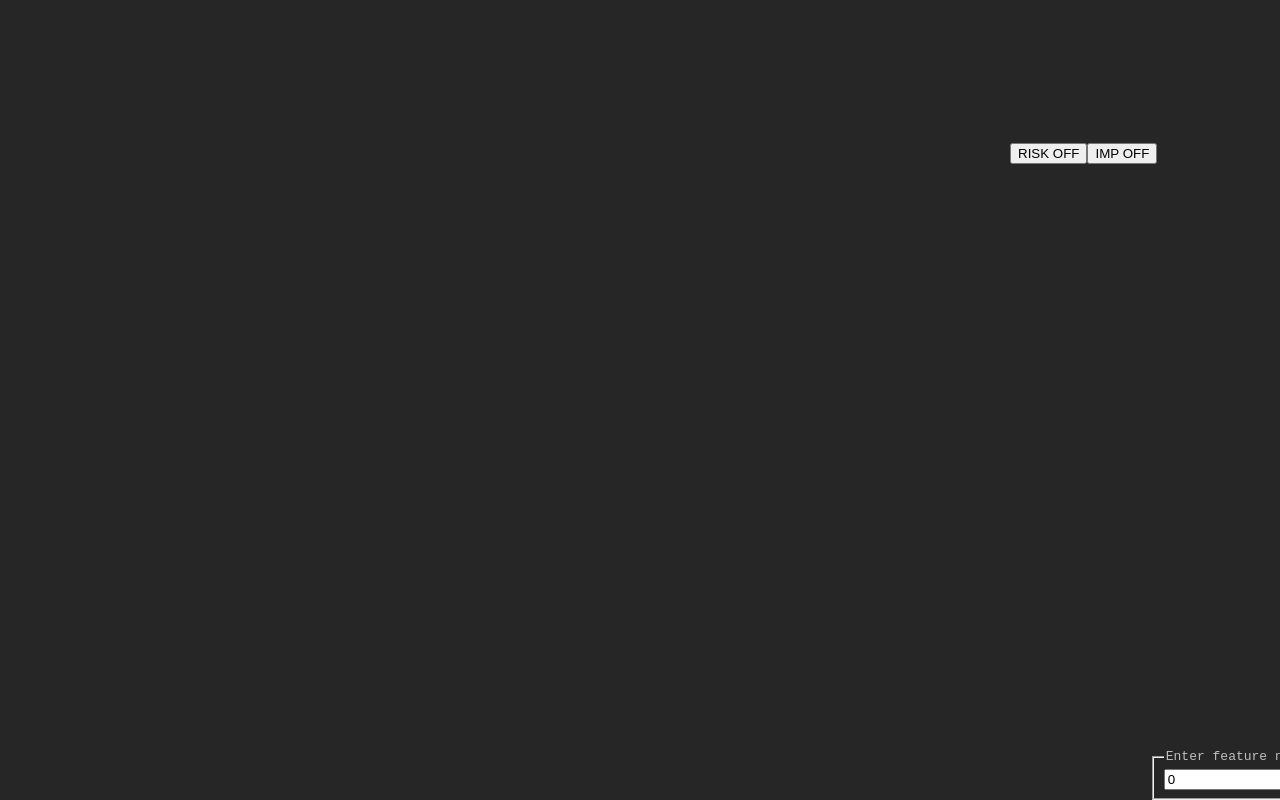
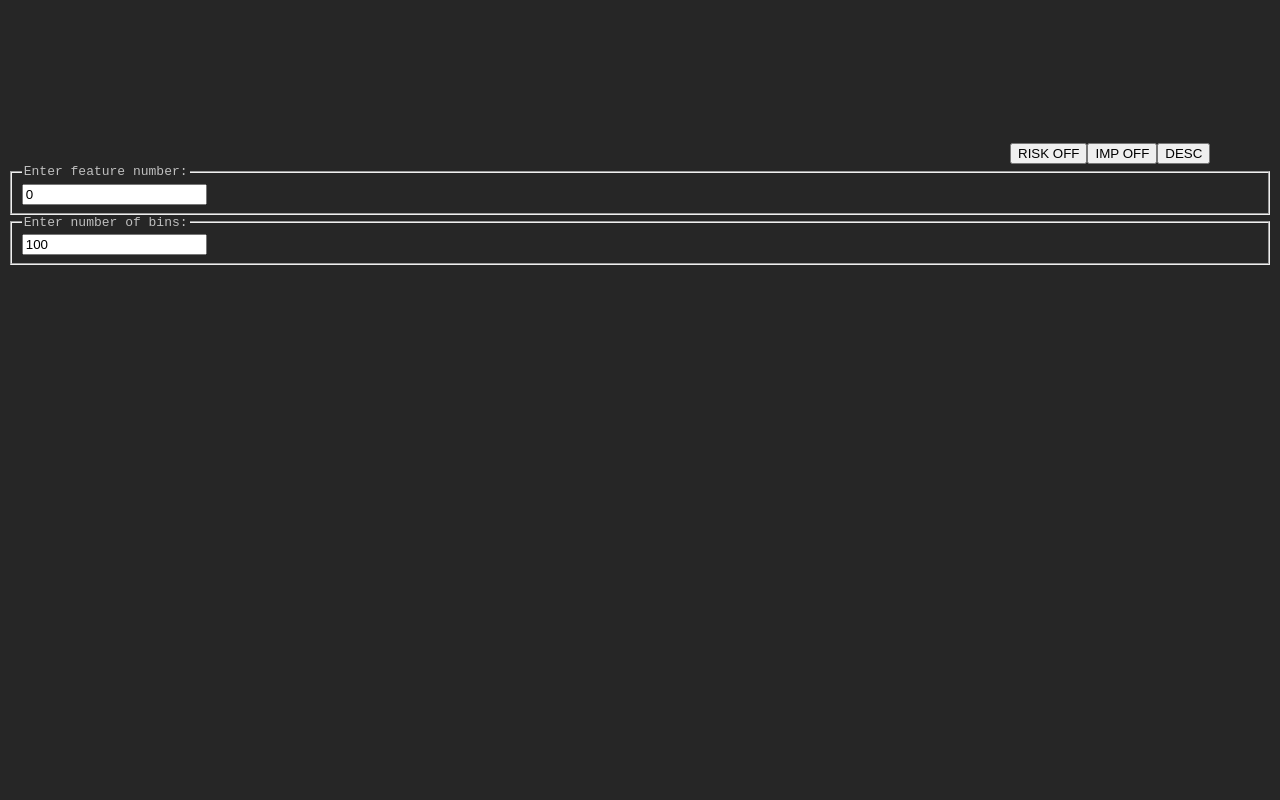
Before and after one commit to damoncrockett/wintour, a React app: page / in a window 1280 px wide. Built offline with nearby package versions, Linux system fonts and the light colour scheme; no server answers.

Commit message:
asc and bins partial
Signed-off-by: damoncrockett <damoncrockett@hotmail.com>

```diff
--- a/src/assets/css/style.css
+++ b/src/assets/css/style.css
@@ -9,7 +9,10 @@ body {
 fieldset {
 	color: hsl(0, 0%, 75%);
 	font-family: monospace;
-	position: fixed;
-	bottom: 0px;
-	left: 1150px;
 }
+
+.rectLabel {
+	fill: hsl(0, 0%, 15%);
+	font-family: monospace;
+	font-size: 3.25px;
+}
--- a/src/components/Histogram.js
+++ b/src/components/Histogram.js
@@ -45,6 +45,13 @@ class Histogram extends Component {
       .attr('rx', '1.5')
       .attr('ry', '1.5');
 
+    select(svgNode)
+      .selectAll('text')
+      .data(this.props.data)
+      .enter()
+      .append('text')
+      .classed('rectLabel', true);
+
 /*
     My data is always the same length, but I leave
     the exit selection below for formal reasons.
@@ -76,6 +83,15 @@ class Histogram extends Component {
         )
       ));
 
+    select(svgNode)
+      .selectAll('text')
+      .data(this.props.data)
+      .attr('x', d => d.x * rectSide + rectPad)
+      .attr('y', d => this.state.histH - d.y * rectSide - rectSide - rectPad)
+      .text(d => d.id)
+      .attr('dy', '6px')
+      .attr('dx', '1px');
+
     window.scrollTo( 0, this.state.histH ); // keep equator in same visual spot
   }
 
--- a/src/components/Plotter.js
+++ b/src/components/Plotter.js
@@ -7,13 +7,18 @@ class Plotter extends React.Component {
     this.state = {
       riskToggle: false,
       impToggle: false,
+      ascToggle: false,
       n: '0',
+      bins: 100,
       data: null,
     };
     this.handleRisk = this.handleRisk.bind(this);
     this.handleImp = this.handleImp.bind(this);
+    this.handleAsc = this.handleAsc.bind(this);
+    this.handleBins = this.handleBins.bind(this);
     this.handleData = this.handleData.bind(this);
     this.getData = this.getData.bind(this);
+    this.processData = this.getData.bind(this);
   }
 
   handleRisk() {
@@ -28,8 +33,18 @@ class Plotter extends React.Component {
     }));
   }
 
+  handleAsc() {
+    this.setState(state => ({
+      ascToggle: !state.ascToggle
+    }));
+  }
+
   handleData(e) {
     this.setState({n: e.target.value});
+  }
+
+  handleBins(e) {
+    this.setState({bins: e.target.value});
   }
 
   getData() {
@@ -44,6 +59,10 @@ class Plotter extends React.Component {
     }
   }
 
+  processData() {
+
+  }
+
   componentDidMount() {
     this.getData()
   }
@@ -53,12 +72,18 @@ class Plotter extends React.Component {
     if (prevState.n !== this.state.n) {
       this.getData()
     }
+    if (prevState.bins !== this.state.bins ||
+      prevState.ascToggle !== this.state.ascToggle) {
+      this.processData()
+    }
   }
 
   render() {
     const riskToggle = this.state.riskToggle;
     const impToggle = this.state.impToggle;
+    const ascToggle = this.state.ascToggle;
     const n = this.state.n;
+    const bins = this.state.bins;
     const jsonData = this.state.data;
 
     return (
@@ -74,11 +99,20 @@ class Plotter extends React.Component {
         <button onClick={this.handleImp}>
           {impToggle ? 'IMP ON' : 'IMP OFF'}
         </button>
+        <button onClick={this.handleAsc}>
+          {ascToggle ? 'ASC' : 'DESC'}
+        </button>
         <fieldset>
           <legend>Enter feature number:</legend>
           <input
             value={n}
             onChange={this.handleData} />
+        </fieldset>
+        <fieldset>
+          <legend>Enter number of bins:</legend>
+          <input
+            value={bins}
+            onChange={this.handleBins} />
         </fieldset>
       </div>
     );
```
